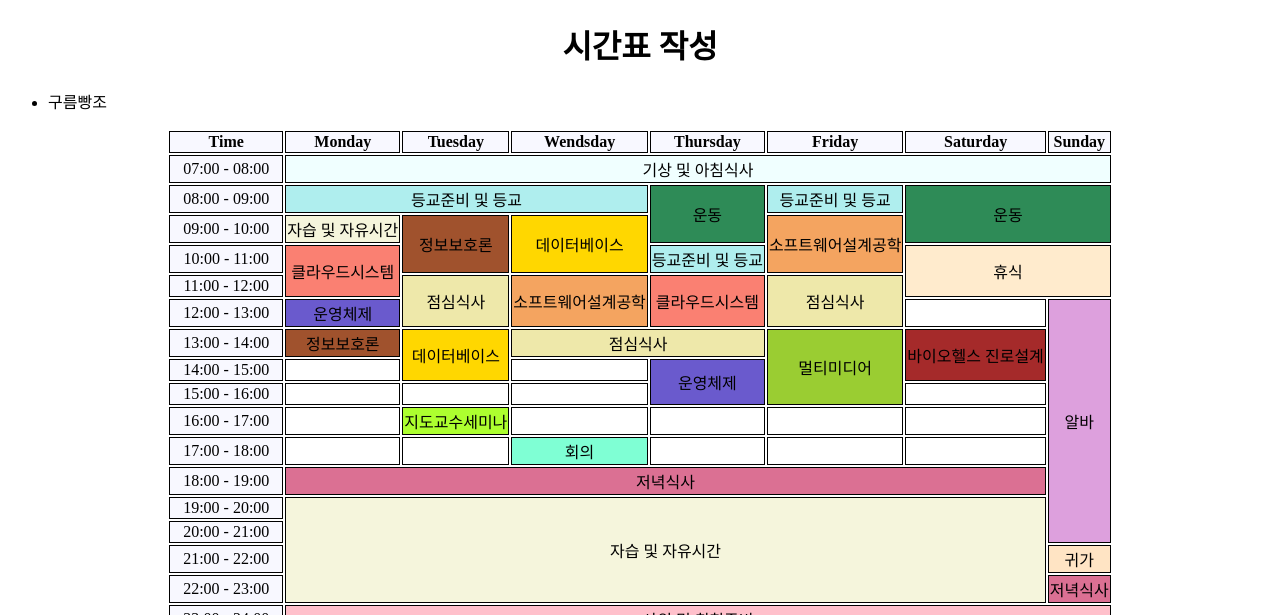
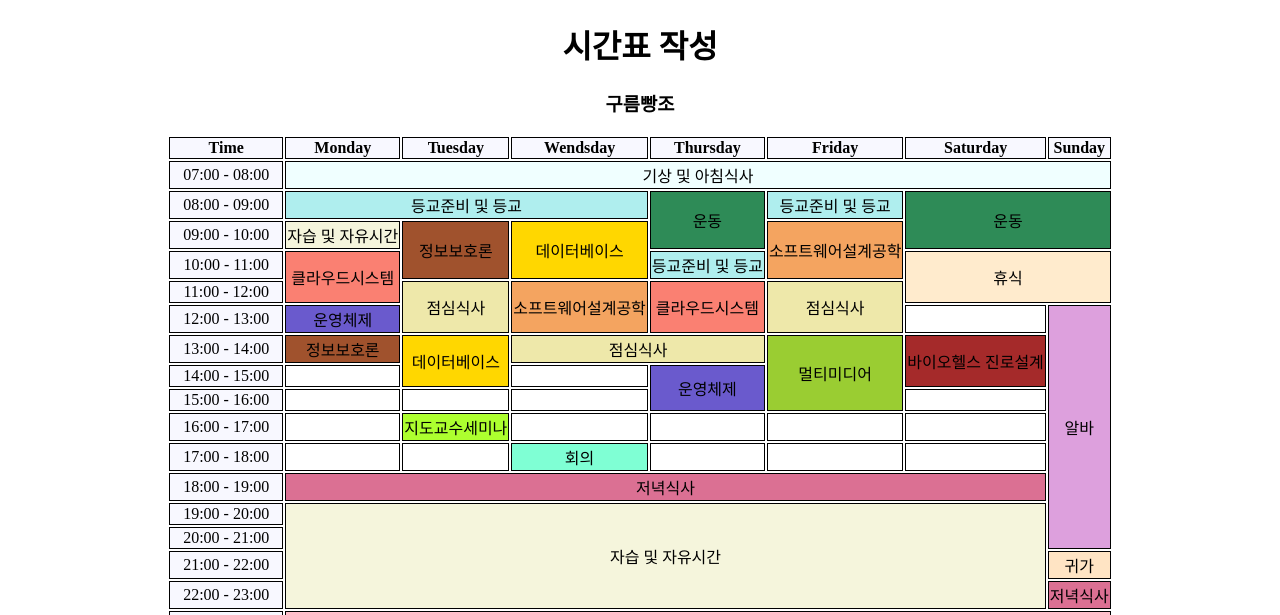
Before and after one commit to unib35/static-html-page, a plain HTML site: page index.html in a window 1280 px wide. Shown: the top 615 px of the page. Drawn offline with Linux system fonts and the light colour scheme.

Commit message:
Update index.html

```diff
--- a/index.html
+++ b/index.html
@@ -5,7 +5,7 @@
 </title>
 <body>
     <style>
-        h1 {
+        h1, h3 {
             text-align: center;
         }
         table {
@@ -13,6 +13,7 @@
             margin-right: auto;
             background-color: white;
         }
+
 
         th, td {
           padding: 1px;
@@ -94,9 +95,7 @@
       </style>
       <h1>시간표 작성</h1>
 
-      <ul>
-        <li>구름빵조
-      </ul>
+      <h3>구름빵조</h3>
       <table>
         <tr>
           <th>Time</th>
```
